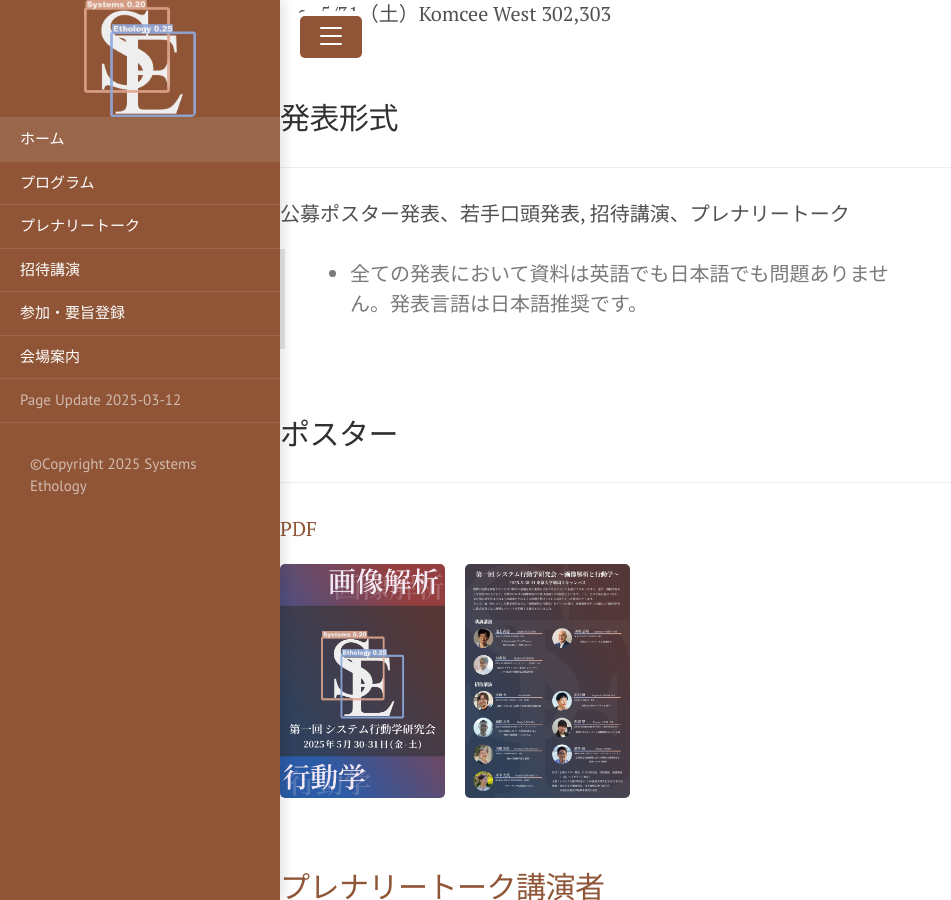
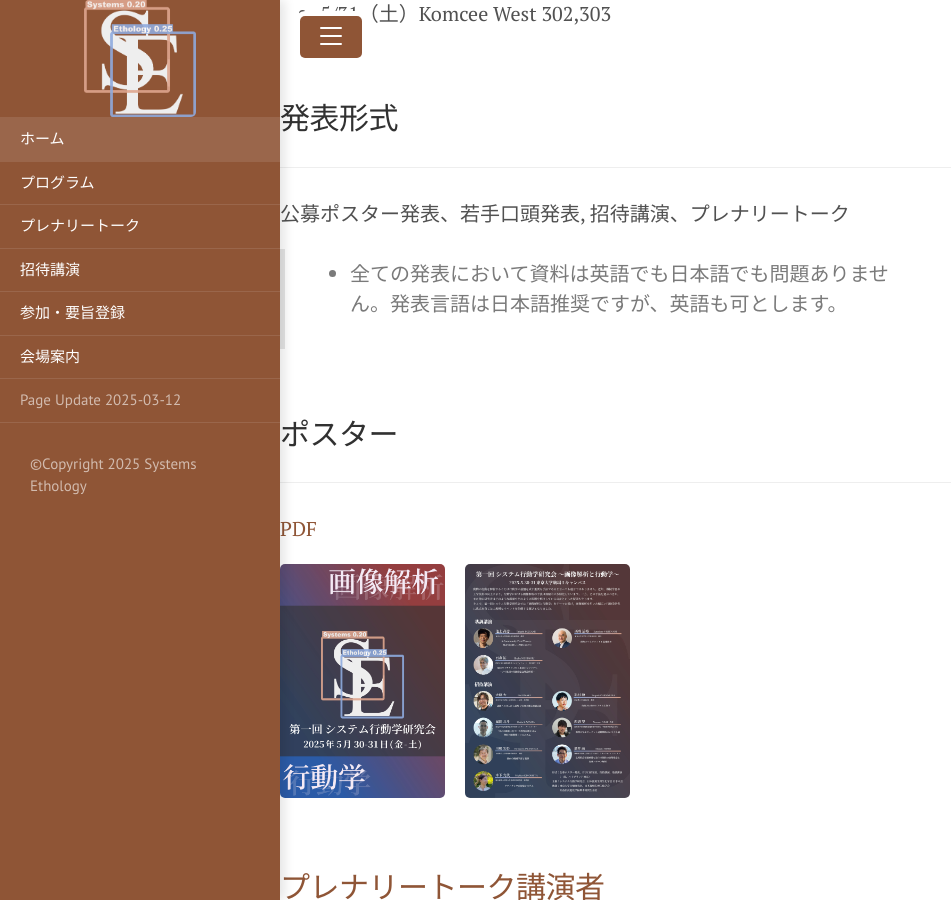
Before and after one commit to SystemsEthology/website, a Jekyll site: the page built from event_01/conference01_home.md, in a window 1280 px wide and 900 px high, scrolled down 1281 px. Shown: the whole window, without its empty margins (0-951 px from the left). Built offline with Jekyll 4.4.1, drawn with Linux system fonts in a browser that asks for light colours.

Commit message:
Update conference01_home.md

```diff
--- a/event_01/conference01_home.md
+++ b/event_01/conference01_home.md
@@ -36,7 +36,7 @@ title: Home
 ***
 公募ポスター発表、若手口頭発表, 招待講演、プレナリートーク
 
-> - 全ての発表において資料は英語でも日本語でも問題ありません。発表言語は日本語推奨です。
+> - 全ての発表において資料は英語でも日本語でも問題ありません。発表言語は日本語推奨ですが、英語も可とします。
 
 <br>
 
```
